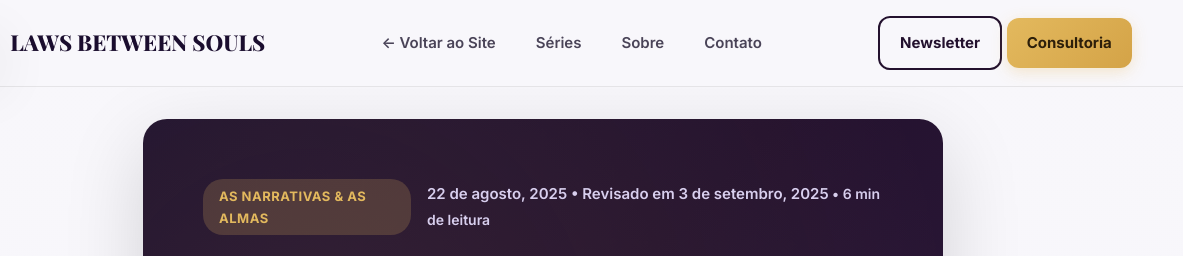
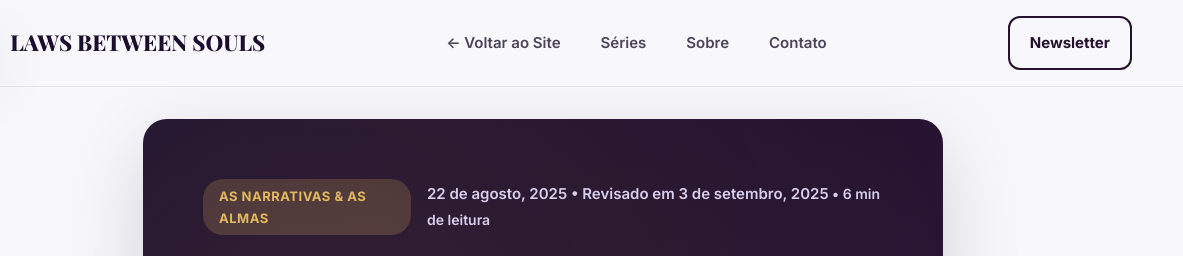
Before and after one commit to dionatandiego11/site-amor, a plain HTML site: page postagens/kafka-clt.html in a window 1280 px wide. Shown: the top 256 px of the page, 97-1280 px from the left. Drawn offline with nearby package versions, Linux system fonts and the light colour scheme.

Commit message:
atualização

```diff
--- a/postagens/kafka-clt.html
+++ b/postagens/kafka-clt.html
@@ -726,7 +726,6 @@
 
       <div class="cta">
         <a href="#newsletter" class="btn ghost">Newsletter</a>
-        <a href="#contato" class="btn gold">Consultoria</a>
       </div>
     </div>
   </header>
```
